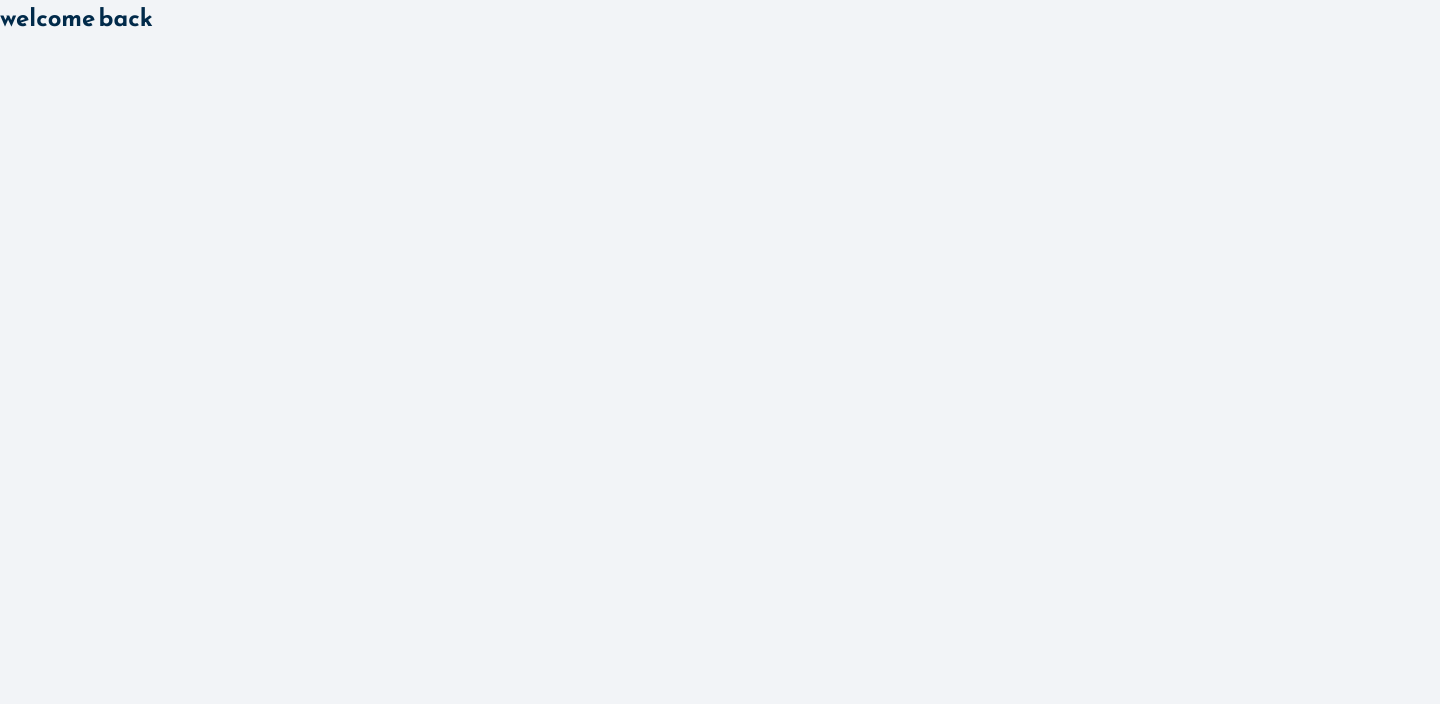
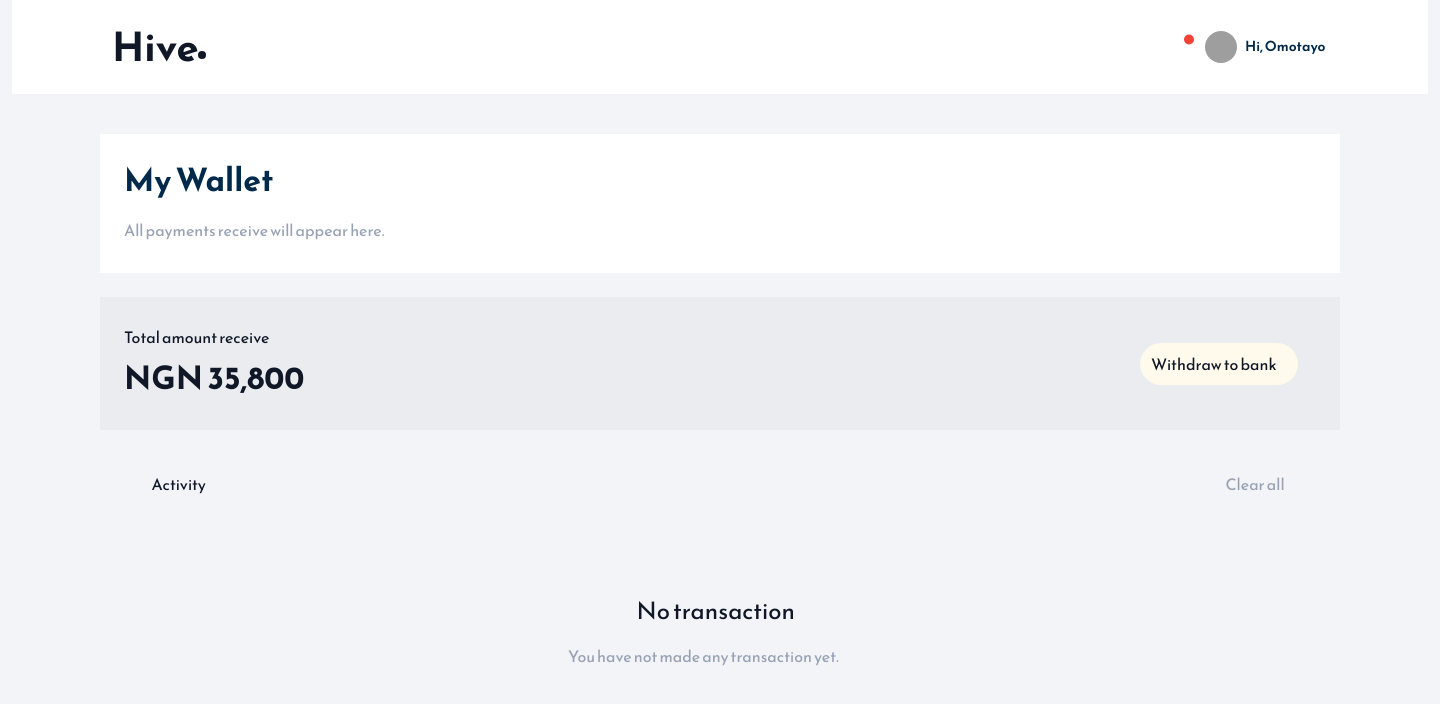
Before and after one commit to Osayi-Joy/Hive-frontend-React, a React (Create React App) app: page /wallet in a window 1280 px wide. Shown: the top 704 px of the page, 1440 px wide, since content can reach past the window. Built offline with nearby package versions, Linux system fonts and the light colour scheme; grey boxes are pictures that could not be loaded.

Commit message:
wallet view

```diff
--- /dev/null
+++ b/src/Pages/AvatarDefault.js
@@ -0,0 +1,13 @@
+import "./CSS/AvatarDefault.css"
+
+function AvatarDefault(props) {
+  return (
+    <div className="avatar-default-avatar-default" />
+  );
+}
+
+AvatarDefault.defaultProps = {
+  className: ""
+};
+
+export default AvatarDefault;
--- /dev/null
+++ b/src/Pages/CSS/AvatarDefault.css
@@ -0,0 +1,7 @@
+.avatar-default-avatar-default {
+  width: 32px;
+  height: 32px;
+  box-sizing: border-box;
+  background: url(https://picsum.photos/1024/1024) center / cover;
+  border-radius: 200px;
+}
--- /dev/null
+++ b/src/Pages/CSS/Wallet.css
@@ -0,0 +1,325 @@
+.wallet-wallet {
+    width: 1440px;
+    height: 1024px;
+    box-sizing: border-box;
+    padding-bottom: 261px;
+    background-color: rgba(242, 244, 247, 1);
+    overflow: clip;
+    gap: 24px;
+    display: flex;
+    flex-direction: column;
+    align-items: center;
+    padding-top: 0px;
+    text-align: left;
+  }
+
+  .wallet-frame-16452x {
+    width: 1440px;
+    box-sizing: border-box;
+    overflow: clip;
+    display: flex;
+    justify-content: center;
+    align-items: center;
+  }
+
+  .wallet-rectangle-153x {
+    height: 94px;
+    box-sizing: border-box;
+    padding-top: 31px;
+    padding-bottom: 31px;
+    padding-left: 100px;
+    padding-right: 100px;
+    background-color: white;
+    gap: 967px;
+    display: flex;
+    align-items: center;
+  }
+
+  .wallet-frame-16451x {
+    height: 24px;
+    box-sizing: border-box;
+    gap: 2px;
+    display: flex;
+    align-items: flex-end;
+    padding-bottom: 0px;
+    padding-left: 0px;
+    font-family: Nunito;
+    color: rgba(16, 24, 40, 1);
+    font-weight: 700;
+  }
+
+  .wallet-hive {
+    font-size: 40px;
+    line-height: 24px;
+    height: 24px;
+    width: 84px;
+  }
+
+  .wallet-ellipse-1x {
+    width: 8px;
+    height: 8px;
+    box-sizing: border-box;
+    background-color: rgba(16, 24, 40, 1);
+    border-radius: 9999px;
+  }
+
+  .wallet-frame-16503x {
+    height: 32px;
+    box-sizing: border-box;
+    gap: 32px;
+    display: flex;
+    align-items: center;
+    padding-left: 0px;
+    font-family: Inter;
+    color: rgba(1, 42, 74, 1);
+    font-weight: 600;
+  }
+
+  .wallet-frame-16502x {
+    height: 25px;
+    box-sizing: border-box;
+    padding-top: 1px;
+    position: relative;
+    display: flex;
+    justify-content: center;
+    align-items: center;
+  }
+
+  .wallet-ellipse-2x {
+    width: 10px;
+    height: 10px;
+    box-sizing: border-box;
+    left: 11px;
+    top: 50%;
+    position: absolute;
+    background-color: rgba(240, 68, 56, 1);
+    border-radius: 9999px;
+    right: 3px;
+    transform: translateY(calc(-50% - 7.5px));
+  }
+
+  .wallet-frame-16453x {
+    height: 32px;
+    box-sizing: border-box;
+    gap: 8px;
+    display: flex;
+    align-items: center;
+    padding-left: 0px;
+  }
+
+  .wallet-avatar-default-1 {
+    height: 32px;
+    width: 32px;
+  }
+
+  .wallet-hi-omotayo {
+    font-size: 14px;
+    line-height: 20px;
+    height: 20px;
+    width: 83px;
+  }
+
+  .wallet-frame-16522x {
+    width: 1240px;
+    box-sizing: border-box;
+    padding-top: 24px;
+    padding-bottom: 24px;
+    padding-left: 24px;
+    padding-right: 54px;
+    background-color: white;
+    gap: 8px;
+    display: flex;
+    flex-direction: column;
+    margin-top: 16px;
+    font-family: Inter;
+  }
+
+  .wallet-my-wallet {
+    font-size: 32px;
+    font-weight: 700;
+    line-height: 1.4;
+    color: rgba(1, 42, 74, 1);
+    height: 45px;
+    width: 157px;
+  }
+
+  .wallet-frame-16504x {
+    width: 1162px;
+    box-sizing: border-box;
+    padding-top: 8px;
+    padding-bottom: 8px;
+    padding-right: 871px;
+    display: flex;
+    flex-direction: column;
+    align-items: flex-start;
+    color: rgba(152, 162, 179, 1);
+    font-weight: 400;
+  }
+
+  .wallet-all-payments-receive {
+    font-size: 16px;
+    line-height: 1.4;
+    height: 22px;
+    width: 291px;
+  }
+
+  .wallet-frame-16529x {
+    width: 1240px;
+    box-sizing: border-box;
+    gap: 43px;
+    display: flex;
+    flex-direction: column;
+    align-items: center;
+    padding-top: 0px;
+    font-family: Inter;
+  }
+
+  .wallet-frame-16528x {
+    width: 1240px;
+    box-sizing: border-box;
+    padding-top: 29px;
+    padding-bottom: 29px;
+    padding-left: 24px;
+    padding-right: 42px;
+    background-color: rgba(234, 236, 240, 1);
+    display: flex;
+    align-items: center;
+    color: rgba(16, 24, 40, 1);
+  }
+
+  .wallet-frame-16527x {
+    height: 75px;
+    box-sizing: border-box;
+    gap: 820px;
+    display: flex;
+    align-items: center;
+    padding-left: 0px;
+  }
+
+  .wallet-frame-16526x {
+    height: 75px;
+    box-sizing: border-box;
+    display: flex;
+    justify-content: center;
+    align-items: center;
+  }
+
+  .wallet-frame-16524x {
+    height: 75px;
+    box-sizing: border-box;
+    gap: 8px;
+    display: flex;
+    flex-direction: column;
+    padding-top: 0px;
+    padding-left: 0px;
+  }
+
+  .wallet-text-5 {
+    font-size: 16px;
+    font-weight: 400;
+    line-height: 1.4;
+    height: 22px;
+    width: 161px;
+  }
+
+  .wallet-ngn-35800x {
+    font-size: 32px;
+    font-weight: 700;
+    line-height: 1.4;
+    height: 45px;
+    width: 196px;
+  }
+
+  .wallet-frame-16361x {
+    height: 42px;
+    box-sizing: border-box;
+    padding-top: 10px;
+    padding-bottom: 10px;
+    padding-left: 11px;
+    padding-right: 11px;
+    background-color: rgba(255, 250, 235, 1);
+    display: flex;
+    justify-content: center;
+    align-items: center;
+    border-radius: 100px;
+    font-weight: 400;
+  }
+
+  .wallet-text-2 {
+    font-size: 16px;
+    line-height: 1.4;
+    height: 22px;
+    width: 136px;
+  }
+
+  .wallet-frame-16457x {
+    width: 1137px;
+    box-sizing: border-box;
+    gap: 100px;
+    display: flex;
+    flex-direction: column;
+    align-items: center;
+    padding-top: 0px;
+    font-weight: 400;
+  }
+
+  .wallet-frame-16456x {
+    width: 1137px;
+    box-sizing: border-box;
+    gap: 1016px;
+    display: flex;
+    padding-top: 0px;
+    padding-left: 0px;
+  }
+
+  .wallet-text {
+    font-size: 16px;
+    line-height: 1.4;
+    color: rgba(16, 24, 40, 1);
+    height: 22px;
+    width: 58px;
+  }
+
+  .wallet-text-1 {
+    font-size: 16px;
+    line-height: 1.4;
+    color: rgba(152, 162, 179, 1);
+    height: 22px;
+    width: 63px;
+  }
+
+  .wallet-frame-16426x {
+    width: 304px;
+    box-sizing: border-box;
+    gap: 24px;
+    display: flex;
+    flex-direction: column;
+    align-items: center;
+    padding-top: 0px;
+  }
+
+  .wallet-frame-16425x {
+    width: 304px;
+    box-sizing: border-box;
+    gap: 16px;
+    display: flex;
+    flex-direction: column;
+    align-items: center;
+    padding-top: 0px;
+  }
+
+  .wallet-text-3 {
+    font-size: 24px;
+    line-height: 1.4;
+    color: rgba(16, 24, 40, 1);
+    height: 34px;
+    width: 167px;
+  }
+
+  .wallet-text-4 {
+    font-size: 16px;
+    line-height: 1.4;
+    color: rgba(152, 162, 179, 1);
+    height: 22px;
+    width: 304px;
+  }
--- a/src/Pages/Wallet.jsx
+++ b/src/Pages/Wallet.jsx
@@ -1,7 +1,70 @@
-const wallet = () => {
-    return <div className="wallet-container">
-        <h2>welcome back</h2>
+import AvatarDefault from "./AvatarDefault";
+import "./CSS/Wallet.css"
+
+function Wallet(props) {
+  return (
+    <div className="wallet-wallet" style={props.style}>
+      <div className="wallet-frame-16452x">
+        <div className="wallet-rectangle-153x">
+          <div className="wallet-frame-16451x">
+            <p className="wallet-hive">Hive</p>
+            <div className="wallet-ellipse-1x" />
+          </div>
+          <div className="wallet-frame-16503x">
+            <div className="wallet-frame-16502x">
+              <div className="wallet-ellipse-2x" />
+            </div>
+            <div className="wallet-frame-16453x">
+              <AvatarDefault className="wallet-avatar-default-1" />
+              <p className="wallet-hi-omotayo">Hi, Omotayo</p>
+            </div>
+          </div>
+        </div>
+      </div>
+      <div className="wallet-frame-16522x">
+        <p className="wallet-my-wallet">My Wallet</p>
+        <div className="wallet-frame-16504x">
+          <p className="wallet-all-payments-receive">
+            All payments receive will appear here.
+          </p>
+        </div>
+      </div>
+      <div className="wallet-frame-16529x">
+        <div className="wallet-frame-16528x">
+          <div className="wallet-frame-16527x">
+            <div className="wallet-frame-16526x">
+              <div className="wallet-frame-16524x">
+                <p className="wallet-text-5">Total amount receive</p>
+                <p className="wallet-ngn-35800x">NGN 35,800</p>
+              </div>
+            </div>
+            <div className="wallet-frame-16361x">
+              <p className="wallet-text-2">Withdraw to bank</p>
+            </div>
+          </div>
+        </div>
+        <div className="wallet-frame-16457x">
+          <div className="wallet-frame-16456x">
+            <p className="wallet-text">Activity</p>
+            <p className="wallet-text-1">Clear all</p>
+          </div>
+          <div className="wallet-frame-16426x">
+            <div className="wallet-frame-16425x">
+              <p className="wallet-text-3">No transaction</p>
+              <p className="wallet-text-4">
+                You have not made any transaction yet.
+              </p>
+            </div>
+          </div>
+        </div>
+      </div>
     </div>
+  );
 }
 
-export default wallet;
+Wallet.defaultProps = {
+  className: "",
+  style: {},
+};
+
+export default Wallet;
```
Also changed, not shown: 1 other file (tests, documents, lock files or other folders).
